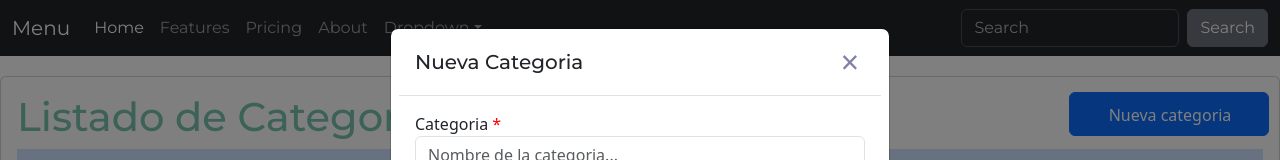
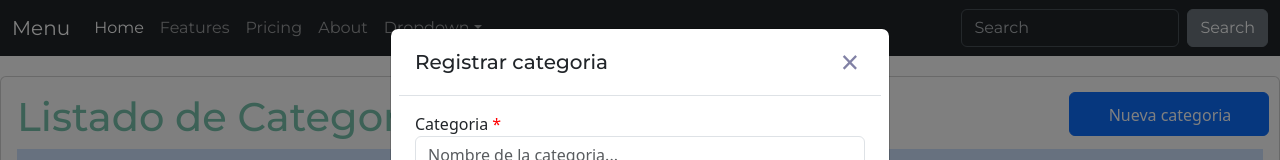
Before and after one commit to Leo2711/Desarrollo-Web, an Angular app in the folder dwf2024-1/: page / in a window 1280 px wide. Both pictures are taken after a click on the button "Nueva categoria". Shown: the top 160 px of the page. Built offline with nearby package versions, Linux system fonts and the light colour scheme; some icons are missing.

Commit message:
Un pequeno cambio

```diff
--- a/dwf2024-1/src/app/modules/product/components/category/category.component.html
+++ b/dwf2024-1/src/app/modules/product/components/category/category.component.html
@@ -69,7 +69,7 @@
     <div class="modal-dialog" role="document">
       <div class="modal-content">
         <div class="modal-header">
-          <h5 class="modal-title"> Nueva Categoria </h5>
+          <h5 class="modal-title"> {{ categoryUpdated == 0? "Registrar": "Actualizar" }} categoria</h5>
           <button type="button" class="modal-close-button" data-bs-dismiss="modal" aria-label="Close">
             <span class="modal-close-button-x">&times;</span>
           </button>
```
